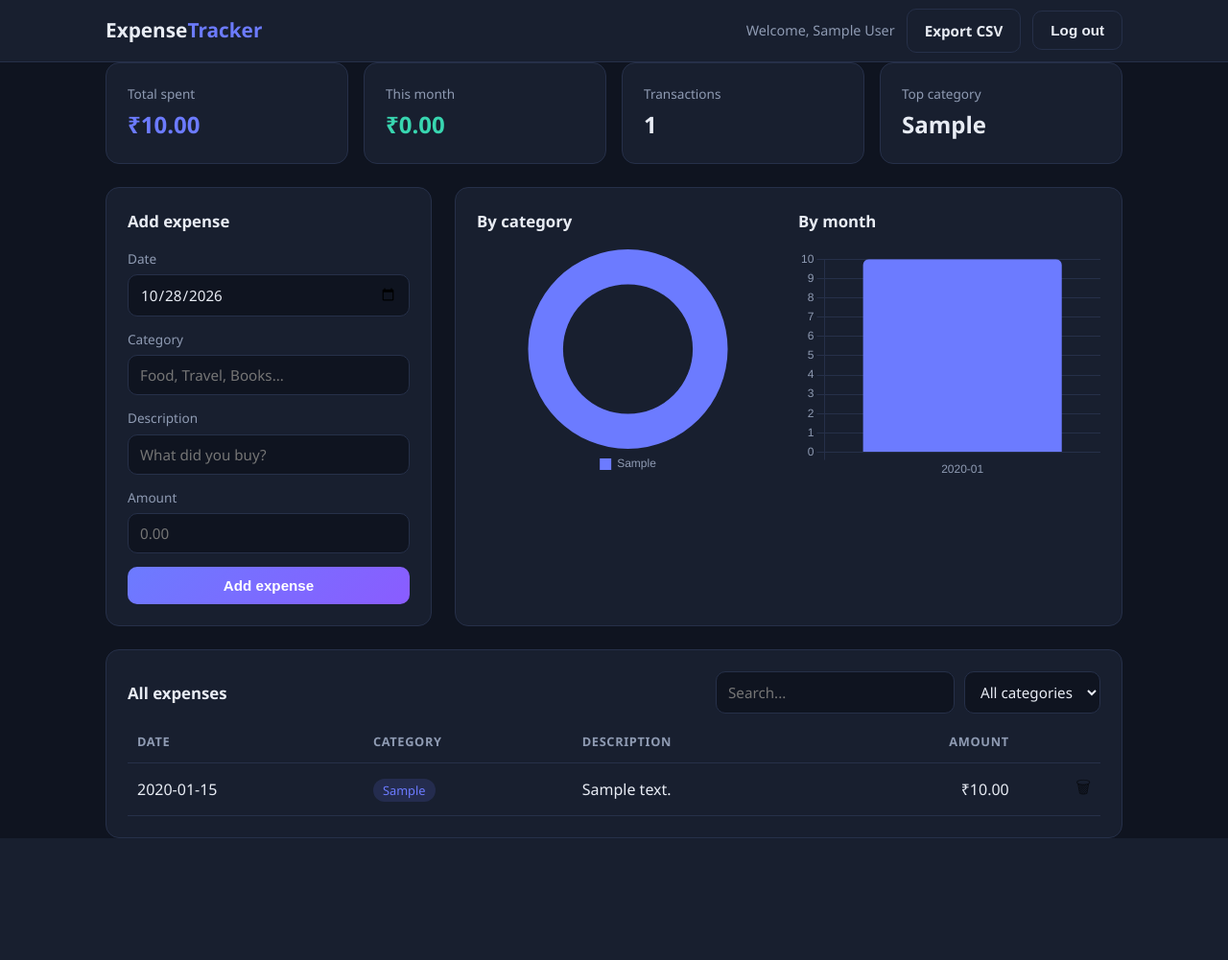
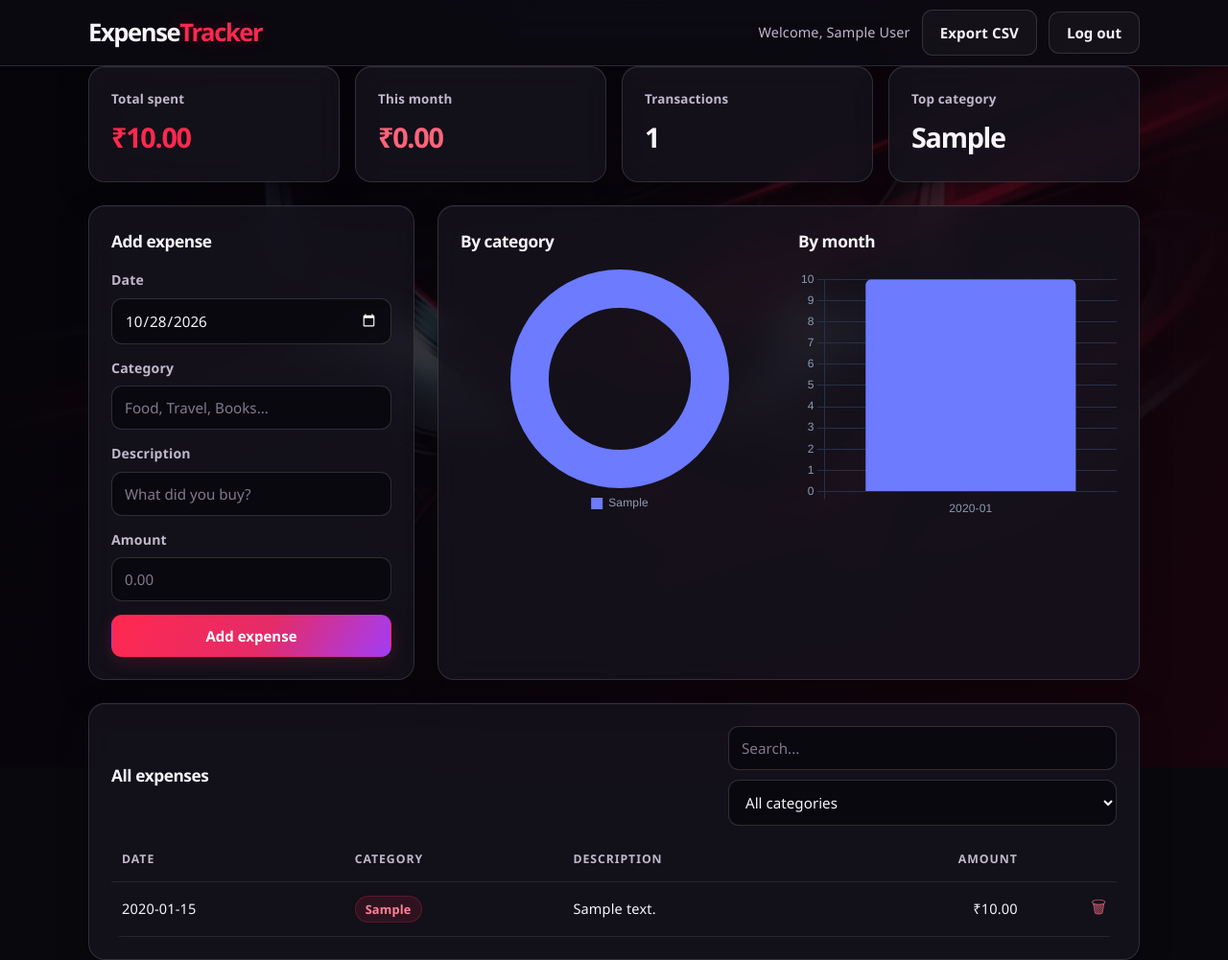
Before and after one commit to pranavxe/Expense-Tracker, a Flask app: page / in a window 1280 px wide. Shown: the whole page at 96% size. Before the commit the page ends 874 px from the top, so only its background shows below. Run offline with Flask 3, Linux system fonts and the light colour scheme; the visitor is signed in with stand-in values (Sample User, id 1); tables that the repository leaves empty hold one stand-in row (values such as "Sample post").

Commit message:
Redesign dashboard with Spider-Man cyberpunk theme

````diff
--- a/static/css/style.css
+++ b/static/css/style.css
@@ -1,125 +1,413 @@
+
 :root {
-  --bg: #0f1420;
-  --surface: #181f2f;
-  --border: #263049;
-  --text: #e8ecf4;
-  --muted: #8f9bb3;
-  --accent: #6c7bff;
-  --accent-2: #38d6b0;
-  --danger: #ff6b81;
-  --radius: 14px;
+  --bg: #08080d;
+  --surface: rgba(22, 20, 30, 0.78);
+  --surface-hover: rgba(36, 28, 42, 0.88);
+  --border: rgba(255, 255, 255, 0.13);
+  --text: #f7f5fa;
+  --muted: #c0b8cb;
+  --accent: #ff294f;
+  --accent-2: #ff647c;
+  --danger: #ff365a;
+  --radius: 17px;
+  --glass-blur: 16px;
 }
 
-* { box-sizing: border-box; margin: 0; padding: 0; }
+* {
+  box-sizing: border-box;
+  margin: 0;
+  padding: 0;
+}
+
+html {
+  min-height: 100%;
+  background: var(--bg);
+  scroll-behavior: smooth;
+}
 
 body {
-  font-family: "Segoe UI", system-ui, -apple-system, Roboto, sans-serif;
-  background: var(--bg);
+  min-height: 100vh;
+  position: relative;
+  isolation: isolate;
+  font-family: "Segoe UI", Inter, system-ui, sans-serif;
   color: var(--text);
-  line-height: 1.5;
+  line-height: 1.6;
+  background: transparent;
+  letter-spacing: 0.01em;
 }
 
-.container { max-width: 1100px; margin: 0 auto; padding: 0 20px; }
-.hidden { display: none; }
+/* Spider-Man wallpaper and readability overlay */
+body::before {
+  content: "";
+  position: fixed;
+  inset: 0;
+  z-index: -1;
+  pointer-events: none;
+  background:
+    linear-gradient(
+      115deg,
+      rgba(5, 5, 10, 0.91) 0%,
+      rgba(12, 7, 15, 0.76) 48%,
+      rgba(30, 5, 15, 0.76) 100%
+    ),
+    url("/static/images/spidey-bg.jpg") center center / cover no-repeat;
+  transform: translateZ(0);
+}
 
-/* Top bar */
-.topbar { border-bottom: 1px solid var(--border); background: var(--surface); }
-.topbar-inner { display: flex; justify-content: space-between; align-items: center; height: 64px; }
-.topbar h1 { font-size: 1.3rem; }
-.topbar h1 span { color: var(--accent); }
+.container {
+  max-width: 1140px;
+  margin: 0 auto;
+  padding: 0 22px;
+}
 
-main { padding: 28px 20px 60px; display: grid; gap: 24px; }
+.hidden {
+  display: none !important;
+}
 
-/* Cards */
+/* Header */
+.topbar {
+  position: relative;
+  z-index: 2;
+  border-bottom: 1px solid var(--border);
+  background: rgba(13, 12, 19, 0.82);
+  backdrop-filter: blur(var(--glass-blur));
+  -webkit-backdrop-filter: blur(var(--glass-blur));
+}
+
+.topbar-inner {
+  display: flex;
+  justify-content: space-between;
+  align-items: center;
+  min-height: 68px;
+  gap: 18px;
+}
+
+.topbar h1 {
+  font-size: clamp(1.25rem, 2vw, 1.65rem);
+  font-weight: 850;
+  letter-spacing: -0.055em;
+}
+
+.topbar h1 span {
+  color: var(--accent);
+  text-shadow: 0 0 18px rgba(255, 41, 79, 0.28);
+}
+
+main {
+  padding: 30px 20px 64px;
+  display: grid;
+  gap: 24px;
+}
+
+/* Glass cards */
 .card {
+  position: relative;
   background: var(--surface);
   border: 1px solid var(--border);
   border-radius: var(--radius);
-  padding: 22px;
+  padding: 23px;
+  box-shadow:
+    0 12px 36px rgba(0, 0, 0, 0.2),
+    inset 0 1px 0 rgba(255, 255, 255, 0.035);
+  backdrop-filter: blur(var(--glass-blur));
+  -webkit-backdrop-filter: blur(var(--glass-blur));
+  transition:
+    border-color 0.25s ease,
+    background 0.25s ease,
+    transform 0.25s ease;
 }
-.card h3 { margin-bottom: 16px; font-size: 1.05rem; }
 
-.cards { display: grid; grid-template-columns: repeat(4, 1fr); gap: 16px; }
-.stat p { color: var(--muted); font-size: 0.85rem; }
-.stat h2 { font-size: 1.5rem; margin-top: 4px; }
-.stat:nth-child(1) h2 { color: var(--accent); }
-.stat:nth-child(2) h2 { color: var(--accent-2); }
+.card:hover {
+  border-color: rgba(255, 70, 100, 0.28);
+  background: var(--surface-hover);
+}
 
-.grid-2 { display: grid; grid-template-columns: 340px 1fr; gap: 24px; }
+.card h3 {
+  margin-bottom: 16px;
+  font-size: 1.08rem;
+  font-weight: 750;
+  letter-spacing: -0.025em;
+}
 
-/* Form */
-form { display: grid; gap: 14px; }
-label { display: grid; gap: 6px; font-size: 0.85rem; color: var(--muted); }
-input, select {
-  background: var(--bg);
-  border: 1px solid var(--border);
+.cards {
+  display: grid;
+  grid-template-columns: repeat(4, minmax(0, 1fr));
+  gap: 16px;
+}
+
+.stat p {
+  color: var(--muted);
+  font-size: 0.84rem;
+  font-weight: 600;
+}
+
+.stat h2 {
+  font-size: clamp(1.35rem, 2.4vw, 1.8rem);
+  font-weight: 850;
+  letter-spacing: -0.045em;
+  margin-top: 5px;
+  overflow-wrap: anywhere;
+}
+
+.stat:nth-child(1) h2 {
+  color: var(--accent);
+}
+
+.stat:nth-child(2) h2 {
+  color: var(--accent-2);
+}
+
+.grid-2 {
+  display: grid;
+  grid-template-columns: 340px minmax(0, 1fr);
+  gap: 24px;
+}
+
+/* Forms */
+form {
+  display: grid;
+  gap: 14px;
+}
+
+label {
+  display: grid;
+  gap: 7px;
+  color: var(--muted);
+  font-size: 0.88rem;
+  font-weight: 600;
+}
+
+input,
+select {
+  width: 100%;
+  min-width: 0;
+  background: rgba(7, 7, 12, 0.76);
+  border: 1px solid rgba(255, 255, 255, 0.15);
   color: var(--text);
-  padding: 10px 12px;
-  border-radius: 10px;
+  padding: 12px 13px;
+  border-radius: 11px;
   font-size: 0.95rem;
   font-family: inherit;
+  transition:
+    border-color 0.2s ease,
+    box-shadow 0.2s ease,
+    background 0.2s ease;
 }
-input:focus, select:focus { outline: 2px solid var(--accent); border-color: transparent; }
+
+input::placeholder {
+  color: #81798d;
+}
+
+input:hover,
+select:hover {
+  border-color: rgba(255, 100, 124, 0.45);
+}
+
+input:focus,
+select:focus {
+  outline: none;
+  border-color: var(--accent);
+  box-shadow: 0 0 0 3px rgba(255, 41, 79, 0.15);
+  background: rgba(10, 8, 15, 0.94);
+}
+
+input[type="date"] {
+  color-scheme: dark;
+}
 
 /* Buttons */
 .btn {
-  border: none;
+  display: inline-flex;
+  align-items: center;
+  justify-content: center;
+  gap: 8px;
+  border: 1px solid transparent;
   cursor: pointer;
   padding: 11px 18px;
-  border-radius: 10px;
-  font-size: 0.95rem;
-  font-weight: 600;
+  border-radius: 11px;
+  font-size: 0.94rem;
+  font-weight: 750;
+  font-family: inherit;
   text-decoration: none;
-  transition: transform 0.1s, opacity 0.2s;
+  transition:
+    transform 0.18s ease,
+    box-shadow 0.2s ease,
+    border-color 0.2s ease,
+    background 0.2s ease;
 }
-.btn:hover { opacity: 0.9; }
-.btn:active { transform: scale(0.97); }
-.btn-primary { background: linear-gradient(135deg, var(--accent), #8a5cff); color: #fff; }
-.btn-ghost { background: transparent; border: 1px solid var(--border); color: var(--text); }
+
+.btn:hover {
+  box-shadow: 0 6px 22px rgba(255, 41, 79, 0.2);
+}
+
+.btn:active {
+  transform: scale(0.97);
+}
+
+.btn:focus-visible,
+.delete-btn:focus-visible {
+  outline: 2px solid var(--accent-2);
+  outline-offset: 3px;
+}
+
+.btn-primary {
+  background: linear-gradient(120deg, #ff294f, #e52b68 55%, #a33cf5);
+  color: #fff;
+  box-shadow: 0 5px 18px rgba(255, 41, 79, 0.16);
+}
+
+.btn-primary:hover {
+  box-shadow: 0 7px 25px rgba(255, 41, 79, 0.3);
+  filter: brightness(1.08);
+}
+
+.btn-ghost {
+  background: rgba(255, 255, 255, 0.035);
+  border-color: var(--border);
+  color: var(--text);
+}
+
+.btn-ghost:hover {
+  background: rgba(255, 255, 255, 0.08);
+  border-color: rgba(255, 100, 124, 0.45);
+}
 
 /* Charts */
-.charts { display: grid; grid-template-columns: 1fr 1fr; gap: 20px; }
-.chart-box { position: relative; height: 240px; }
+.charts {
+  display: grid;
+  grid-template-columns: repeat(2, minmax(0, 1fr));
+  gap: 20px;
+}
 
-/* Table */
-.list-header { display: flex; justify-content: space-between; align-items: center; flex-wrap: wrap; gap: 12px; margin-bottom: 8px; }
-.list-header h3 { margin: 0; }
-.filters { display: flex; gap: 10px; }
-.table-wrap { overflow-x: auto; }
-table { width: 100%; border-collapse: collapse; }
-th, td { padding: 12px 10px; text-align: left; border-bottom: 1px solid var(--border); }
-th { color: var(--muted); font-size: 0.8rem; text-transform: uppercase; letter-spacing: 0.05em; }
-tbody tr:hover { background: rgba(108, 123, 255, 0.06); }
-.right { text-align: right; }
+.chart-box {
+  position: relative;
+  min-width: 0;
+  height: 260px;
+}
+
+/* Transactions table */
+.list-header {
+  display: flex;
+  justify-content: space-between;
+  align-items: center;
+  flex-wrap: wrap;
+  gap: 12px;
+  margin-bottom: 12px;
+}
+
+.list-header h3 {
+  margin: 0;
+}
+
+.filters {
+  display: flex;
+  flex-wrap: wrap;
+  gap: 10px;
+}
+
+.table-wrap {
+  overflow-x: auto;
+  border-radius: 10px;
+}
+
+table {
+  width: 100%;
+  border-collapse: collapse;
+}
+
+th,
+td {
+  padding: 13px 11px;
+  text-align: left;
+  border-bottom: 1px solid rgba(255, 255, 255, 0.09);
+}
+
+th {
+  color: var(--muted);
+  font-size: 0.77rem;
+  font-weight: 750;
+  text-transform: uppercase;
+  letter-spacing: 0.075em;
+}
+
+td {
+  font-size: 0.91rem;
+}
+
+tbody tr {
+  transition: background 0.2s ease;
+}
+
+tbody tr:hover {
+  background: rgba(255, 41, 79, 0.075);
+}
+
+.right {
+  text-align: right;
+}
+
 .badge {
-  background: rgba(108, 123, 255, 0.15);
-  color: var(--accent);
+  display: inline-block;
+  background: rgba(255, 41, 79, 0.12);
+  border: 1px solid rgba(255, 41, 79, 0.22);
+  color: #ff8298;
   padding: 3px 10px;
   border-radius: 999px;
   font-size: 0.8rem;
-}
-.delete-btn { background: none; border: none; cursor: pointer; font-size: 1.1rem; opacity: 0.6; }
-.delete-btn:hover { opacity: 1; }
-.empty { text-align: center; color: var(--muted); padding: 30px 0; }
-
-/* Toast */
-.toast {
-  position: fixed; bottom: 24px; right: 24px;
-  background: var(--accent-2); color: #08251d;
-  padding: 12px 20px; border-radius: 10px; font-weight: 600;
-  opacity: 0; transform: translateY(20px);
-  transition: all 0.3s; pointer-events: none;
-}
-.toast.show { opacity: 1; transform: translateY(0); }
-.toast.error { background: var(--danger); color: #fff; }
-
-/* Responsive */
-@media (max-width: 900px) {
-  .cards { grid-template-columns: repeat(2, 1fr); }
-  .grid-2, .charts { grid-template-columns: 1fr; }
+  font-weight: 650;
 }
 
-/* Authentication pages */
+.delete-btn {
+  background: none;
+  border: none;
+  color: #ff7188;
+  cursor: pointer;
+  font-size: 1.1rem;
+  opacity: 0.75;
+  transition: opacity 0.2s ease, transform 0.2s ease;
+}
+
+.delete-btn:hover {
+  opacity: 1;
+  transform: scale(1.08);
+}
+
+.empty {
+  text-align: center;
+  color: var(--muted);
+  padding: 30px 0;
+}
+
+/* Notifications */
+.toast {
+  position: fixed;
+  z-index: 10;
+  bottom: 24px;
+  right: 24px;
+  max-width: calc(100vw - 48px);
+  background: #ff647c;
+  color: #1a0710;
+  padding: 12px 20px;
+  border-radius: 11px;
+  font-weight: 750;
+  box-shadow: 0 8px 28px rgba(0, 0, 0, 0.35);
+  opacity: 0;
+  transform: translateY(15px);
+  transition: opacity 0.25s ease, transform 0.25s ease;
+  pointer-events: none;
+}
+
+.toast.show {
+  opacity: 1;
+  transform: translateY(0);
+}
+
+.toast.error {
+  background: var(--danger);
+  color: #fff;
+}
+
+/* Authentication */
 .auth-container {
   min-height: 100vh;
   display: flex;
--- a/templates/login.html
+++ b/templates/login.html
@@ -1,4 +1,3 @@
-```html
 <!DOCTYPE html>
 <html lang="en">
 <head>
````
Also changed, not shown: other parts of static/css/style.css (+86 -7 lines), static/images/spidey-bg.jpg (added).
